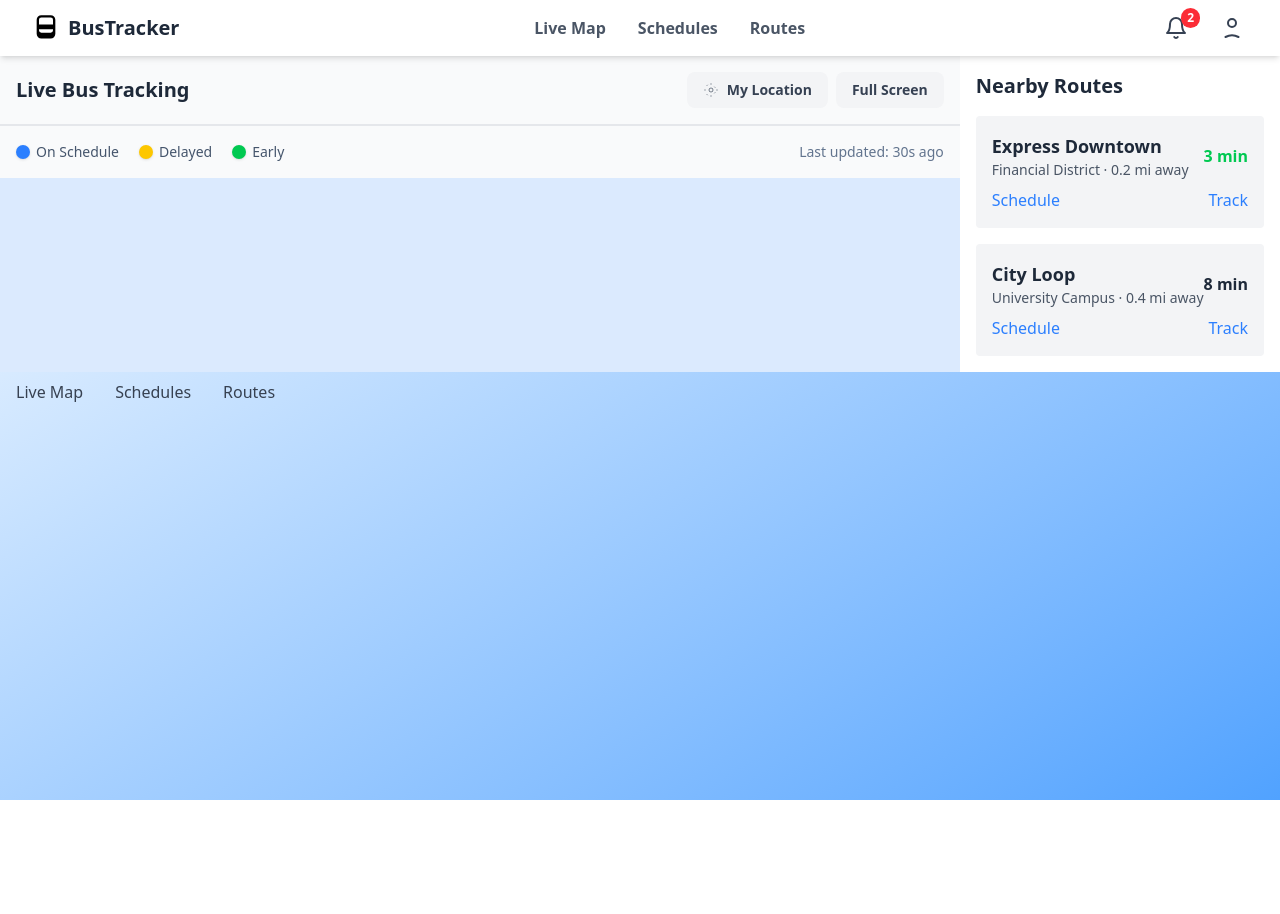
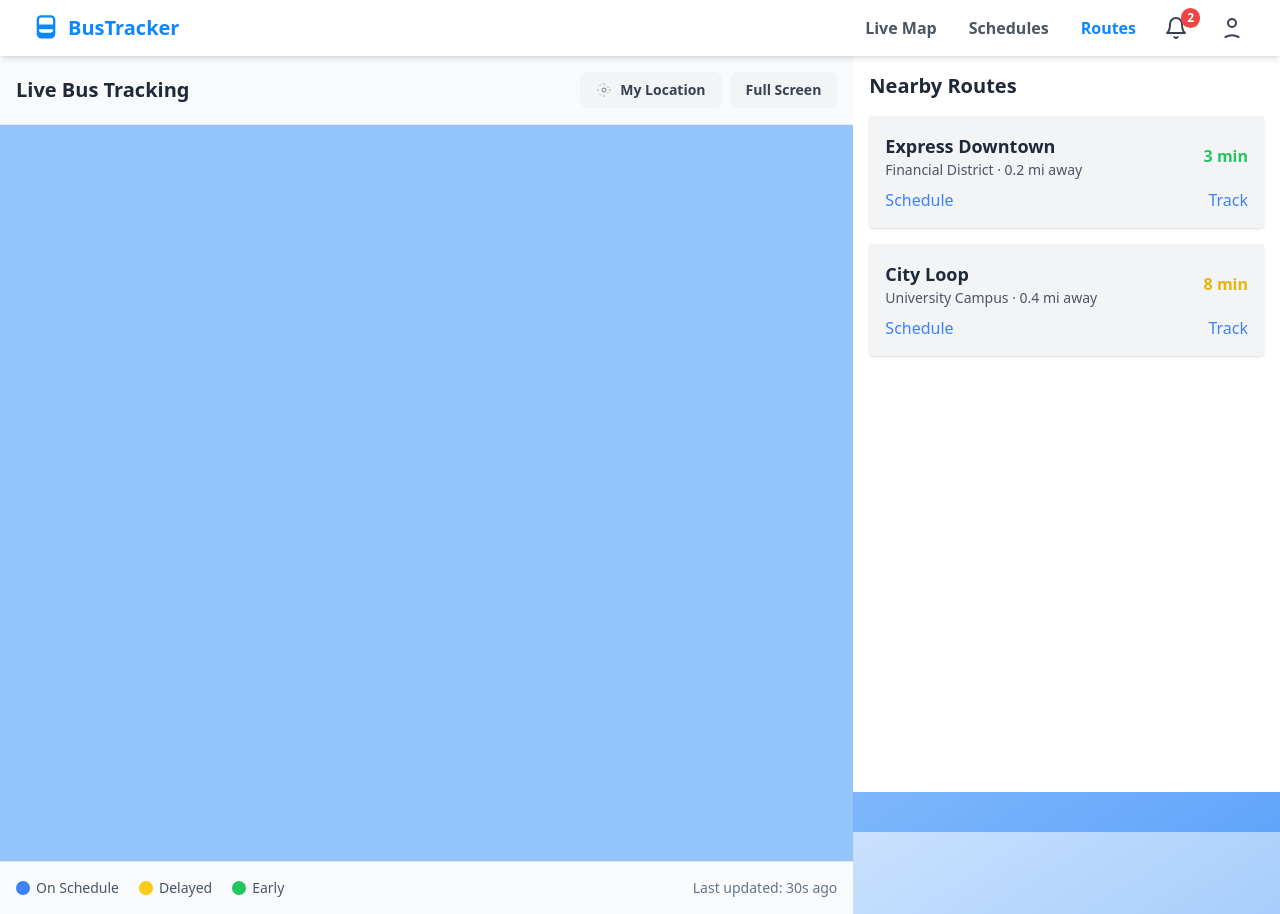
Before and after one commit to Deeps1970/TrackPal, a plain HTML site: page dist/routes.html in a window 1280 px wide. Before the commit the page ends 800 px from the top, so only its background shows below. Drawn offline with nearby package versions, Linux system fonts and the light colour scheme.

Commit message:
Update routes.html

```diff
--- a/dist/routes.html
+++ b/dist/routes.html
@@ -1,69 +1,70 @@
 <!DOCTYPE html>
 <html lang="en">
-
   <head>
     <meta charset="UTF-8" />
     <meta name="viewport" content="width=device-width, initial-scale=1.0" />
     <title>Routes</title>
-  <link rel="stylesheet" href="../style.css" />
+    <script src="https://cdn.tailwindcss.com"></script>
+    <script>
+      tailwind.config = {
+        theme: {
+          extend: {
+            colors: {
+              primary: "#0d86ff",
+              secondary: "#3ba0ff",
+            },
+          },
+        },
+      };
+    </script>
   </head>
 
-<body class="bg-gradient-to-br from-white to-blue-400 min-h-screen font-sans text-gray-800">
-
-  <!-- Header -->
-  <header
-    class="flex flex-col sm:flex-row justify-between items-start sm:items-center gap-4 sm:gap-0 px-6 sm:px-8 py-3 bg-white shadow-md sticky top-0 z-50">
+  <body
+    class="bg-gradient-to-br from-white to-blue-400 min-h-screen font-sans text-gray-800"
+  >
+    <!-- Header Area -->
+    <header class="flex flex-wrap sm:flex-nowrap justify-between items-center gap-4 px-6 sm:px-8 py-3 bg-white shadow-md sticky top-0 z-50">
+        <div class="flex items-center justify-between w-full sm:w-auto">
             <div class="flex items-center gap-2 text-xl font-bold text-primary select-none">
                 <svg class="w-7 h-7 fill-primary" viewBox="0 0 24 24" aria-hidden="true" focusable="false">
-        <path
-          d="M16 1H8a4 4 0 00-4 4v12a4 4 0 004 4h8a4 4 0 004-4V5a4 4 0 00-4-4zM6 5a2 2 0 012-2h8a2 2 0 012 2v4H6V5zm12 8v1a2 2 0 01-2 2H8a2 2 0 01-2-2v-1h12zM7.5 18a1 1 0 100 2 1 1 0 000-2zm9 0a1 1 0 100 2 1 1 0 000-2z" />
+                    <path d="M16 1H8a4 4 0 00-4 4v12a4 4 0 004 4h8a4 4 0 004-4V5a4 4 0 00-4-4zM6 5a2 2 0 012-2h8a2 2 0 012 2v4H6V5zm12 8v1a2 2 0 01-2 2H8a2 2 0 01-2-2v-1h12zM7.5 18a1 1 0 100 2 1 1 0 000-2zm9 0a1 1 0 100 2 1 1 0 000-2z"></path>
                 </svg>
                 BusTracker
             </div>
+            <!-- Hamburger button -->
+            <div class="sm:hidden">
+                <button id="menu-toggle" class="text-gray-700 hover:text-primary focus:outline-none focus:ring-2 focus:ring-primary rounded">
+                    <svg class="w-6 h-6" fill="none" stroke="currentColor" viewBox="0 0 24 24" xmlns="http://www.w3.org/2000/svg">
+                        <path stroke-linecap="round" stroke-linejoin="round" stroke-width="2" d="M4 6h16M4 12h16m-7 6h7"></path>
+                    </svg>
+                </button>
+            </div>
+        </div>
 
+        <!-- Menu items -->
+        <div id="menu" class="hidden sm:flex flex-col sm:flex-row items-center gap-6 w-full sm:w-auto">
             <nav aria-label="Primary Navigation">
-      <ul class="flex flex-wrap gap-4 sm:gap-8 text-gray-600 font-semibold">
-        <button>
-          <a href="../index.html">
-            <li class="text-primary cursor-pointer select-none" tabindex="0" aria-current="page">Live Map</li>
-          </a>
-        </button>
-        <button>
-          <a href="./schedule.html">
-            <li class="cursor-pointer select-none hover:text-primary transition-colors" tabindex="0">Schedules</li>
-          </a>
-        </button>
-        <button>
-          <a href="#">
-            <li class="cursor-pointer select-none hover:text-primary transition-colors" tabindex="0">Routes</li>
-          </a>
-        </button>
+                <ul class="flex flex-col sm:flex-row gap-4 sm:gap-8 text-gray-600 font-semibold">
+                    <li><a href="../index.html" class="cursor-pointer select-none hover:text-primary transition-colors" tabindex="0" aria-current="page">Live Map</a></li>
+                    <li><a href="./schedule.html" class="cursor-pointer select-none hover:text-primary transition-colors" tabindex="0">Schedules</a></li>
+                    <li><a href="#" class="text-primary cursor-pointer select-none" tabindex="0">Routes</a></li>
                 </ul>
             </nav>
-
-    <div class="flex items-center gap-6 text-gray-700 text-xl select-none">
-      <button
-        class="relative focus:outline-none focus:ring-2 focus:ring-primary focus:ring-offset-2 rounded-full p-1 hover:text-primary transition-colors"
-        aria-label="Notifications" title="Notifications" type="button">
-        <svg xmlns="http://www.w3.org/2000/svg" fill="none" stroke="currentColor" stroke-width="2"
-          stroke-linecap="round" stroke-linejoin="round" aria-hidden="true" class="w-6 h-6"
-          viewBox="0 0 24 24">
+            <div class="flex items-center gap-6 text-gray-700 text-xl select-none mt-4 sm:mt-0">
+                <button class="relative focus:outline-none focus:ring-2 focus:ring-primary focus:ring-offset-2 rounded-full p-1 hover:text-primary transition-colors" aria-label="Notifications" title="Notifications" type="button">
+                    <svg xmlns="http://www.w3.org/2000/svg" fill="none" stroke="currentColor" stroke-width="2" stroke-linecap="round" stroke-linejoin="round" aria-hidden="true" class="w-6 h-6" viewBox="0 0 24 24">
                         <path d="M18 8a6 6 0 00-12 0c0 7-3 9-3 9h18s-3-2-3-9"></path>
                         <path d="M13.73 21a2 2 0 01-3.46 0"></path>
                     </svg>
-        <span class="absolute -top-1 -right-2 bg-red-500 text-white text-xs font-bold px-1.5 py-0.5 rounded-full"
-          aria-live="polite" aria-atomic="true">2</span>
+                    <span class="absolute -top-1 -right-2 bg-red-500 text-white text-xs font-bold px-1.5 py-0.5 rounded-full" aria-live="polite" aria-atomic="true">2</span>
                 </button>
-      <button
-        class="focus:outline-none focus:ring-2 focus:ring-primary focus:ring-offset-2 rounded-full p-1 hover:text-primary transition-colors"
-        aria-label="User Account" title="User Account" type="button">
-        <svg xmlns="http://www.w3.org/2000/svg" fill="none" stroke="currentColor" stroke-width="2"
-          stroke-linecap="round" stroke-linejoin="round" aria-hidden="true" class="w-6 h-6"
-          viewBox="0 0 24 24">
+                <button class="focus:outline-none focus:ring-2 focus:ring-primary focus:ring-offset-2 rounded-full p-1 hover:text-primary transition-colors" aria-label="User Account" title="User Account" type="button">
+                    <svg xmlns="http://www.w3.org/2000/svg" fill="none" stroke="currentColor" stroke-width="2" stroke-linecap="round" stroke-linejoin="round" aria-hidden="true" class="w-6 h-6" viewBox="0 0 24 24">
                         <circle cx="12" cy="7" r="4"></circle>
                         <path d="M5.5 21a13.9 13.9 0 0113 0"></path>
                     </svg>
                 </button>
+            </div>
         </div>
     </header>
 
@@ -71,21 +72,33 @@
     <div class="flex h-[calc(100vh-4rem)]">
       <!-- Map Section -->
       <div id="mapContainer" class="flex-1 relative bg-blue-100">
-      <div class="flex justify-between items-center p-4 bg-gray-50 border-b border-gray-200">
+        <div
+          class="flex justify-between items-center p-4 bg-gray-50 border-b border-gray-200"
+        >
           <h2 class="text-xl font-bold text-gray-800">Live Bus Tracking</h2>
           <div class="flex items-center gap-2">
             <button
-            class="bg-gray-100 text-gray-700 rounded-lg py-2 px-4 font-semibold text-sm flex items-center gap-2 hover:bg-blue-100 hover:text-blue-700 transition-colors focus:outline-none focus:ring-2 focus:ring-primary">
-            <svg class="w-4 h-4" fill="none" stroke="currentColor" viewBox="0 0 24 24" aria-hidden="true"
-              focusable="false">
+              class="bg-gray-100 text-gray-700 rounded-lg py-2 px-4 font-semibold text-sm flex items-center gap-2 hover:bg-blue-100 hover:text-blue-700 transition-colors focus:outline-none focus:ring-2 focus:ring-primary"
+            >
+              <svg
+                class="w-4 h-4"
+                fill="none"
+                stroke="currentColor"
+                viewBox="0 0 24 24"
+                aria-hidden="true"
+                focusable="false"
+              >
                 <circle cx="12" cy="12" r="3" />
                 <path
-                d="M12 2v2M12 20v2M20 12h2M2 12h2M16.95 7.05l1.414 1.415M5.636 18.364l1.414 1.414M16.95 16.95l1.414-1.415M5.636 5.636l1.414-1.414" />
+                  d="M12 2v2M12 20v2M20 12h2M2 12h2M16.95 7.05l1.414 1.415M5.636 18.364l1.414 1.414M16.95 16.95l1.414-1.415M5.636 5.636l1.414-1.414"
+                />
               </svg>
               My Location
             </button>
-          <button id="fullscreenToggle"
-            class="bg-gray-100 text-gray-700 rounded-lg py-2 px-4 font-semibold text-sm hover:bg-blue-100 hover:text-blue-700 transition-colors focus:outline-none focus:ring-2 focus:ring-primary">
+            <button
+              id="fullscreenToggle"
+              class="bg-gray-100 text-gray-700 rounded-lg py-2 px-4 font-semibold text-sm hover:bg-blue-100 hover:text-blue-700 transition-colors focus:outline-none focus:ring-2 focus:ring-primary"
+            >
               Full Screen
             </button>
           </div>
@@ -98,18 +111,26 @@
           </div>
         </div>
 
-      <div class="flex justify-between items-center p-4 bg-gray-50 border-t border-gray-200 text-sm text-slate-600">
+        <div
+          class="flex justify-between items-center p-4 bg-gray-50 border-t border-gray-200 text-sm text-slate-600"
+        >
           <div class="flex gap-5 font-medium">
             <div class="flex items-center gap-1.5">
-            <span class="w-3.5 h-3.5 bg-blue-500 rounded-full shadow-sm"></span>
+              <span
+                class="w-3.5 h-3.5 bg-blue-500 rounded-full shadow-sm"
+              ></span>
               On Schedule
             </div>
             <div class="flex items-center gap-1.5">
-            <span class="w-3.5 h-3.5 bg-yellow-400 rounded-full shadow-sm"></span>
+              <span
+                class="w-3.5 h-3.5 bg-yellow-400 rounded-full shadow-sm"
+              ></span>
               Delayed
             </div>
             <div class="flex items-center gap-1.5">
-            <span class="w-3.5 h-3.5 bg-green-500 rounded-full shadow-sm"></span>
+              <span
+                class="w-3.5 h-3.5 bg-green-500 rounded-full shadow-sm"
+              ></span>
               Early
             </div>
           </div>
@@ -128,7 +149,9 @@
             <div class="flex items-center justify-between">
               <div>
                 <div class="text-lg font-bold">Express Downtown</div>
-              <div class="text-sm text-gray-600">Financial District · 0.2 mi away</div>
+                <div class="text-sm text-gray-600">
+                  Financial District · 0.2 mi away
+                </div>
               </div>
               <div class="text-green-500 font-semibold">3 min</div>
             </div>
@@ -142,7 +165,9 @@
             <div class="flex items-center justify-between">
               <div>
                 <div class="text-lg font-bold">City Loop</div>
-              <div class="text-sm text-gray-600">University Campus · 0.4 mi away</div>
+                <div class="text-sm text-gray-600">
+                  University Campus · 0.4 mi away
+                </div>
               </div>
               <div class="text-yellow-500 font-semibold">8 min</div>
             </div>
@@ -178,11 +203,27 @@
       fullscreenToggle.addEventListener("click", () => {
         mapContainer.classList.toggle("fullscreen");
       });
-  </script><!-- Example Menu Items -->
+    </script>
+    <!-- Example Menu Items -->
     <nav class="flex space-x-4">
-  <a href="#" class="menu-item px-4 py-2 rounded" onclick="activateMenu(this)">Live Map</a>
-  <a href="#" class="menu-item px-4 py-2 rounded" onclick="activateMenu(this)">Schedules</a>
-  <a href="#" class="menu-item px-4 py-2 rounded" onclick="activateMenu(this)">Routes</a>
+      <a
+        href="#"
+        class="menu-item px-4 py-2 rounded"
+        onclick="activateMenu(this)"
+        >Live Map</a
+      >
+      <a
+        href="#"
+        class="menu-item px-4 py-2 rounded"
+        onclick="activateMenu(this)"
+        >Schedules</a
+      >
+      <a
+        href="#"
+        class="menu-item px-4 py-2 rounded"
+        onclick="activateMenu(this)"
+        >Routes</a
+      >
     </nav>
 
     <style>
@@ -200,13 +241,17 @@
 
     <script>
       function activateMenu(element) {
-    document.querySelectorAll('.menu-item').forEach(item => item.classList.remove('active'));
-    element.classList.add('active');
+        document
+          .querySelectorAll(".menu-item")
+          .forEach((item) => item.classList.remove("active"));
+        element.classList.add("active");
       }
+      const menuToggle = document.getElementById('menu-toggle');
+        const menu = document.getElementById('menu');
+
+        menuToggle.addEventListener('click', () => {
+            menu.classList.toggle('hidden');
+        });
     </script>
-
-
   </body>
-
-
 </html>
```
Lines whose indentation alone changed are shown as unchanged.
